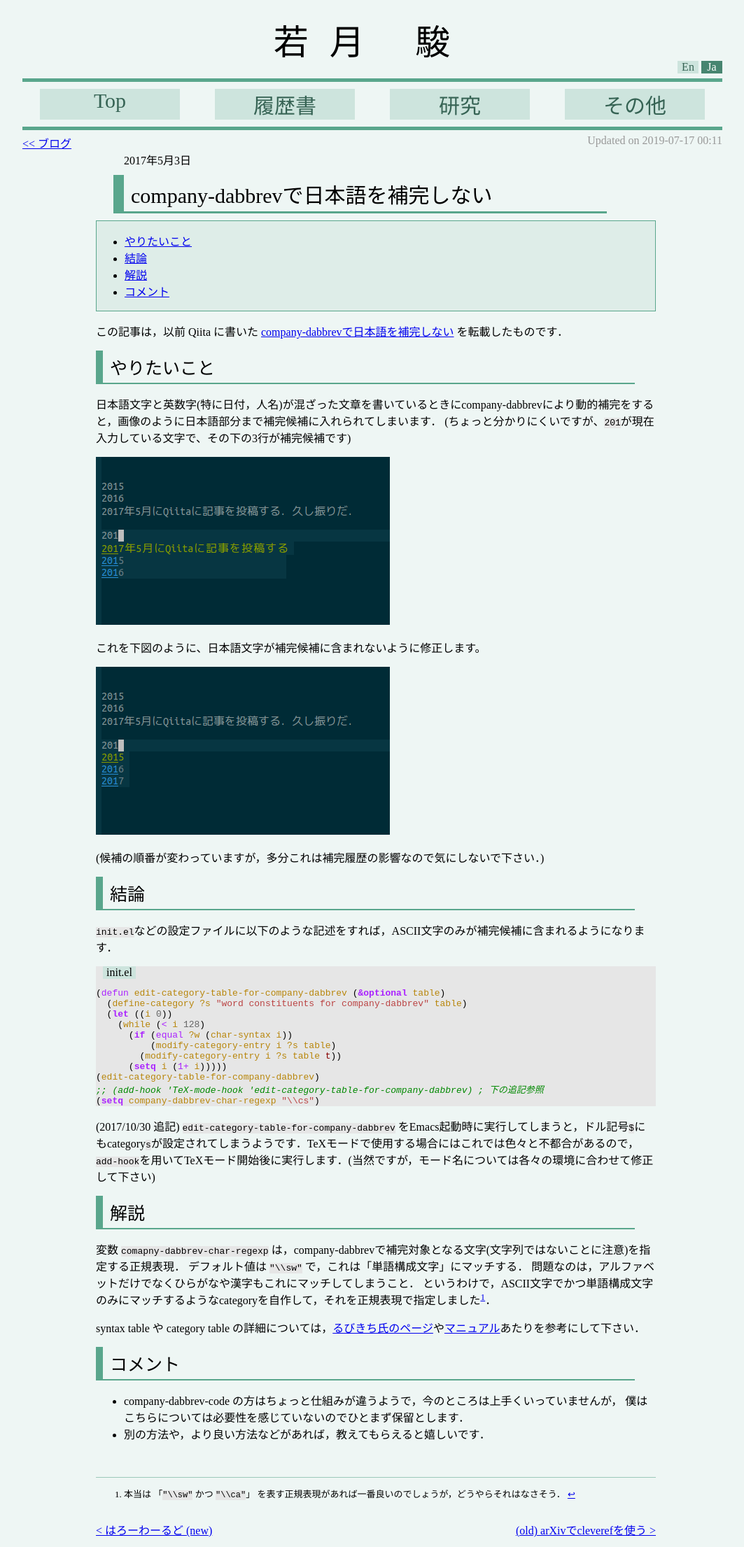
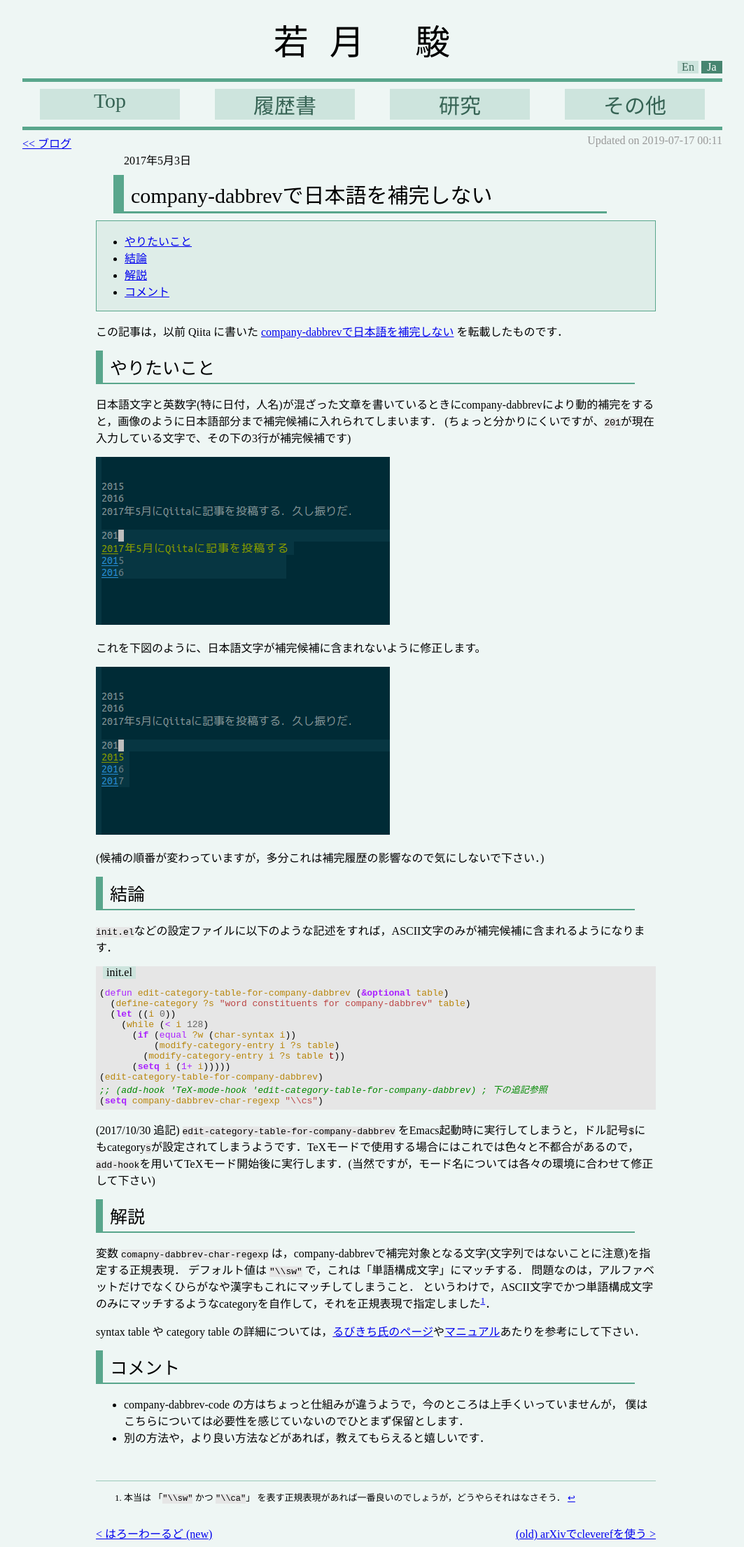
Before and after one commit to shwaka/homepage, a Jekyll site: the page built from jekyll/_posts/2017-05-03-company-dabbrev-japanese.md, in a window 1280 px wide. Shown: the whole page at 70% size, without its empty margins (108-1171 px from the left). Built offline with Jekyll 4.4.1, drawn with Linux system fonts in a browser that asks for light colours; the table of contents is made by our own code.

Commit message:
improve style

```diff
--- a/jekyll/assets/css/syntax-highlighting.scss
+++ b/jekyll/assets/css/syntax-highlighting.scss
@@ -28,6 +28,12 @@
 }
 
 // はみ出したときに，内部だけスクロール
-.highlight > pre{
-  overflow: auto;
+.highlight{
+  & > pre{
+    overflow: auto;
+    padding: 5px;
+  }
+  & > .named-block-filename + pre{
+    padding-top: 0px;
+  }
 }
```
